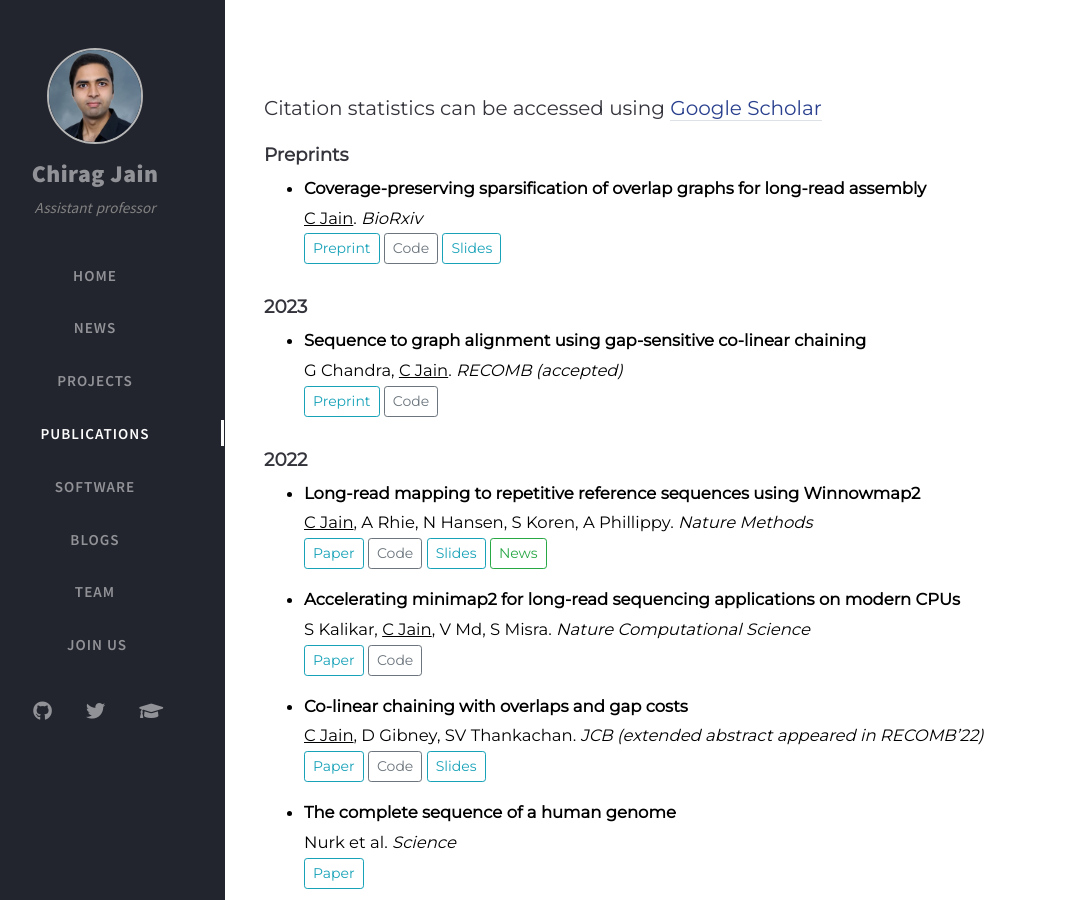
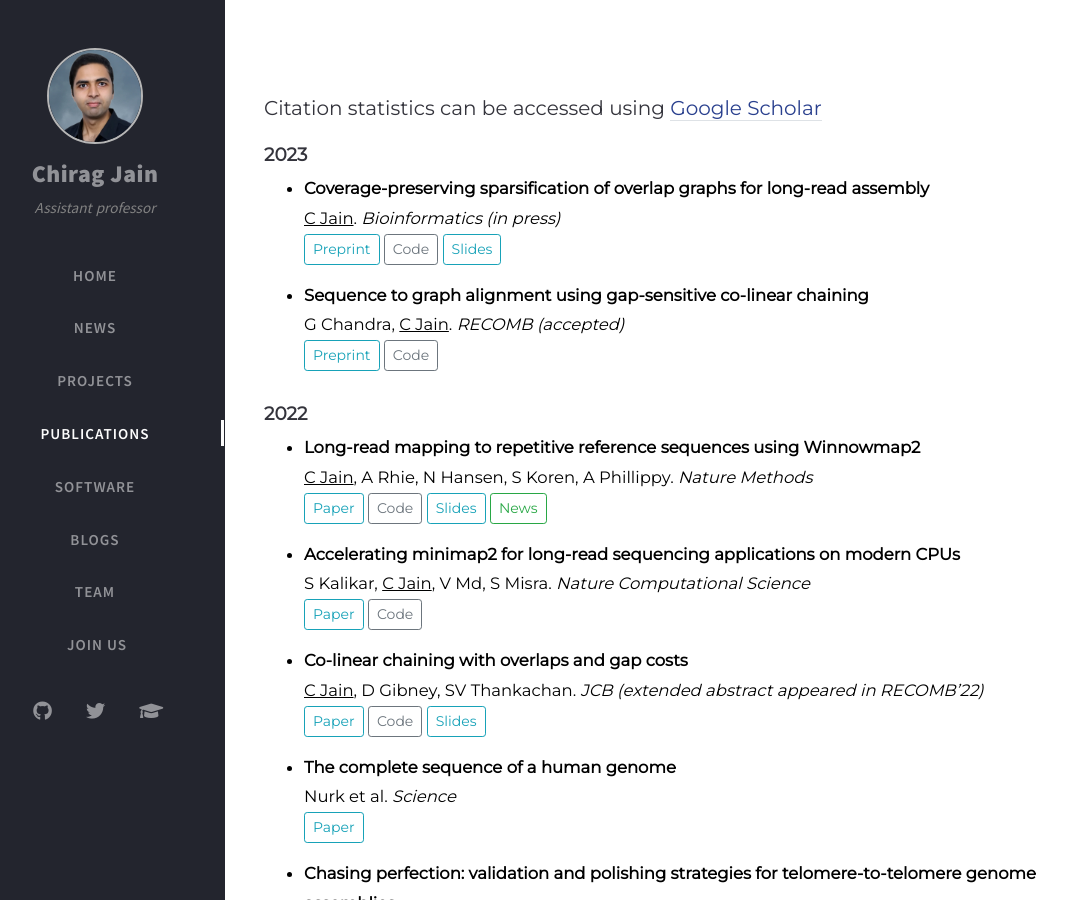
Before and after one commit to at-cg/at-cg.github.io, a Jekyll site: the page built from tabs/publications.md, in a window 1280 px wide and 900 px high. Shown: the whole window, without its empty margins (35-1102 px from the left). Built offline with Jekyll 4.4.1, drawn with Linux system fonts in a browser that asks for light colours; nearby versions of some CDN libraries; comment, search, counter and statistics services are not loaded.

Commit message:
Update publications.md

```diff
--- a/tabs/publications.md
+++ b/tabs/publications.md
@@ -18,10 +18,13 @@ type: archives
 
 ### Citation statistics can be accessed using [Google Scholar](https://scholar.google.com/citations?user=Y2UmkF0AAAAJ&hl=en)
 
-#### **Preprints**
+<!--- #### **Preprints** --->
+
+
+#### **2023**
 
 * **Coverage-preserving sparsification of overlap graphs for long-read assembly** <br>
-<u>C Jain</u>. _BioRxiv_
+<u>C Jain</u>. _Bioinformatics (in press)_
 <br>
 <button type="button" class="btn btn-outline-info btn-sm">
 <a href="https://doi.org/10.1101/2022.03.17.484715" style="all: unset; color: inherit">Preprint</a>
```
Also changed, not shown: other parts of tabs/publications.md (+0 -2 lines).
